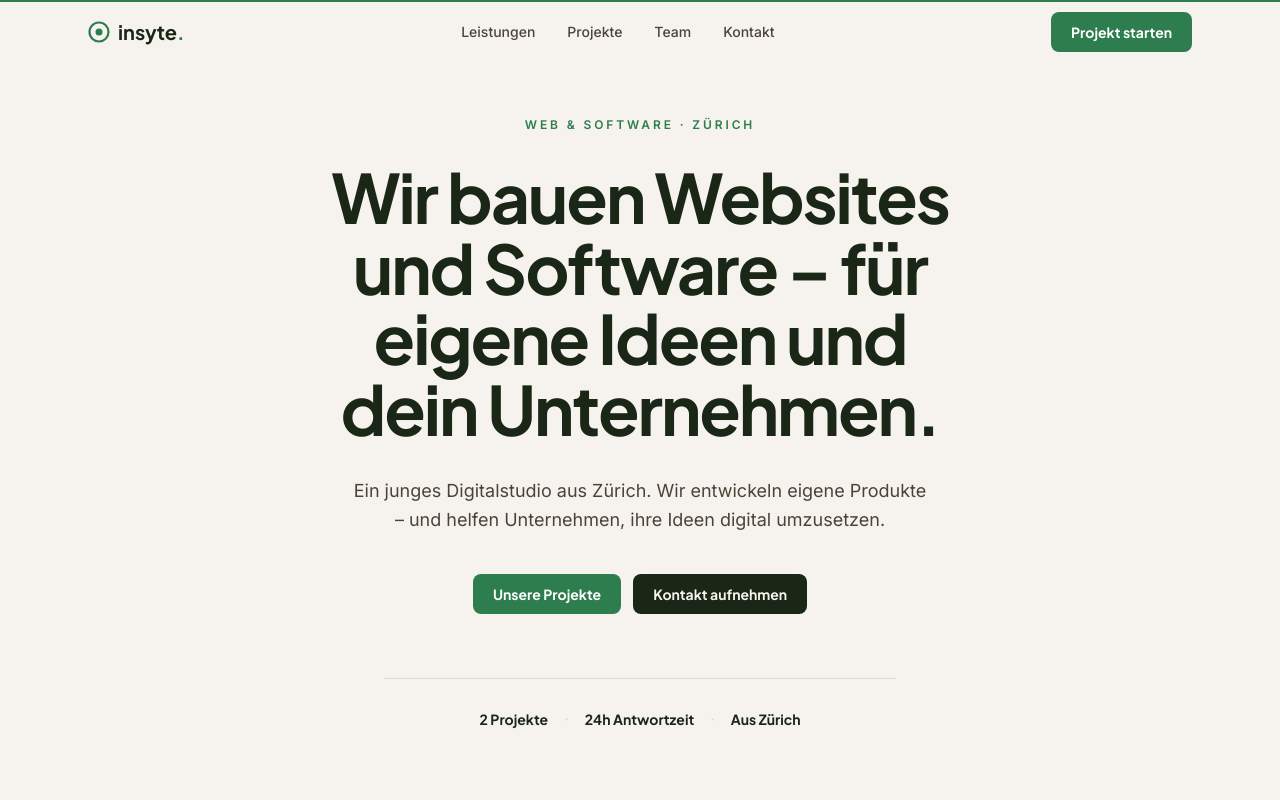
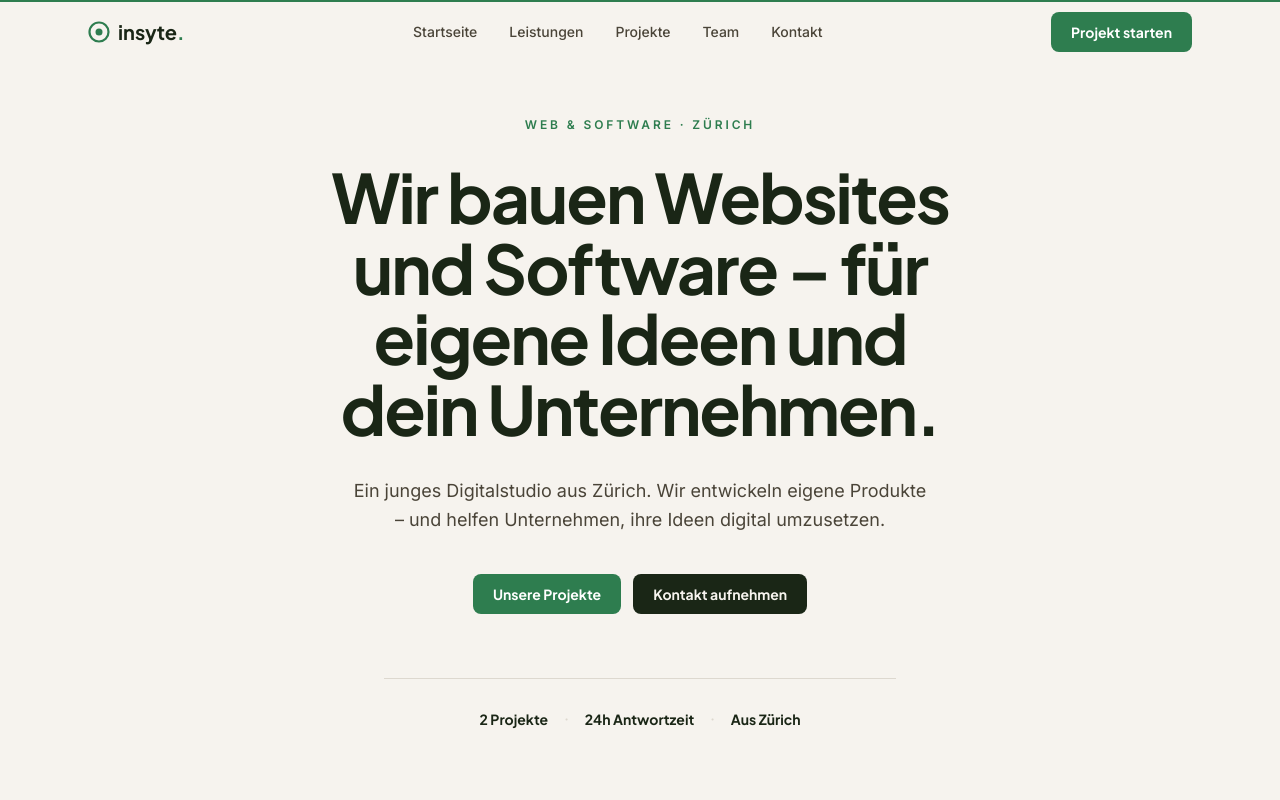
Before and after one commit to maelseewald/Insyte, a Next.js app: page / in a window 1280 px wide. Shown: the top 800 px of the page. Built offline with nearby package versions, Linux system fonts and the light colour scheme.

Commit message:
feat: add Startseite (home) link to navigation

```diff
--- a/components/layout/Navbar.tsx
+++ b/components/layout/Navbar.tsx
@@ -4,6 +4,7 @@ import { useState, useEffect } from 'react'
 import Link from 'next/link'
 
 const NAV_ITEMS = [
+  { label: 'Startseite', href: '/' },
   { label: 'Leistungen', href: '/leistungen' },
   { label: 'Projekte', href: '/projekte' },
   { label: 'Team', href: '/team' },
```
